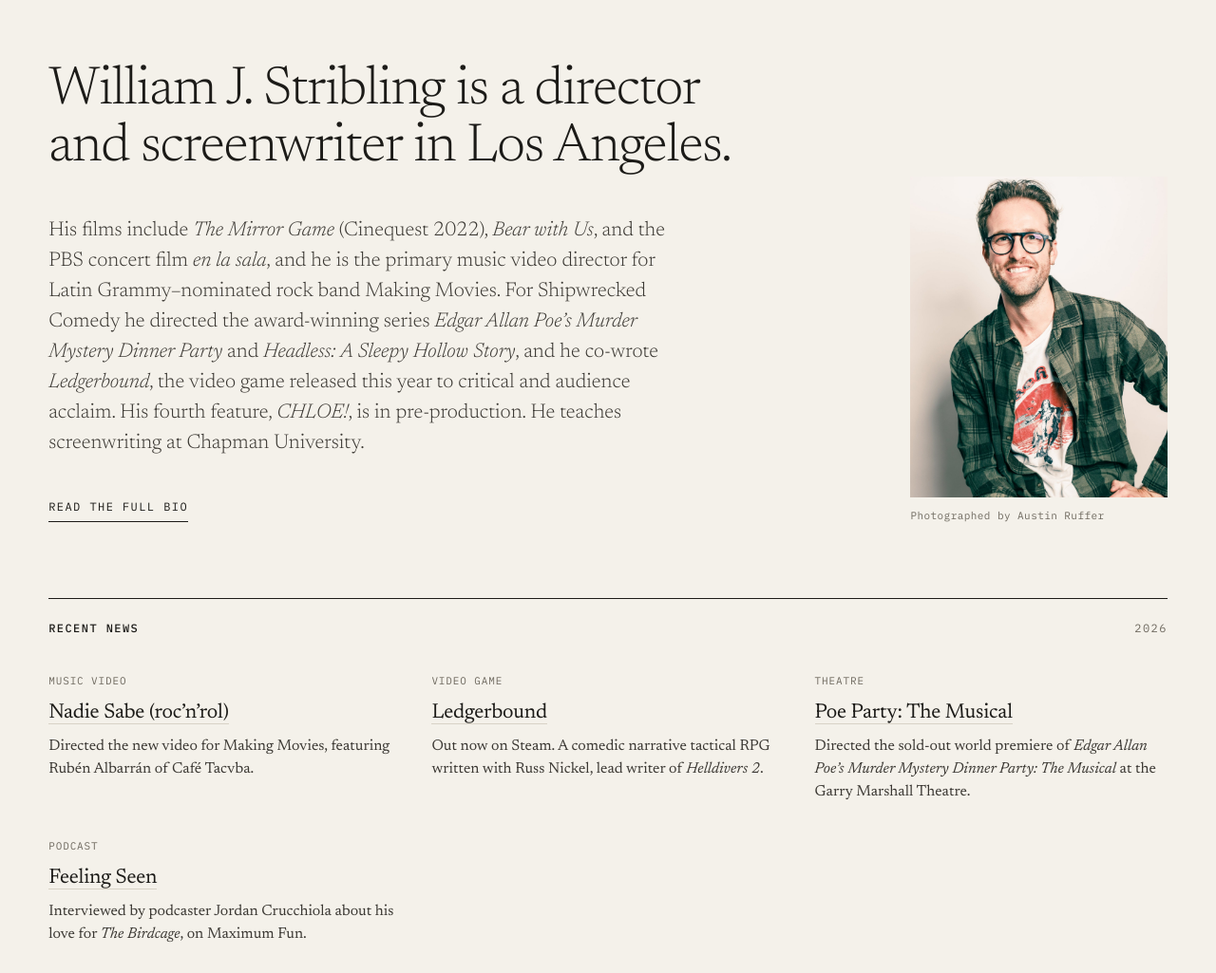
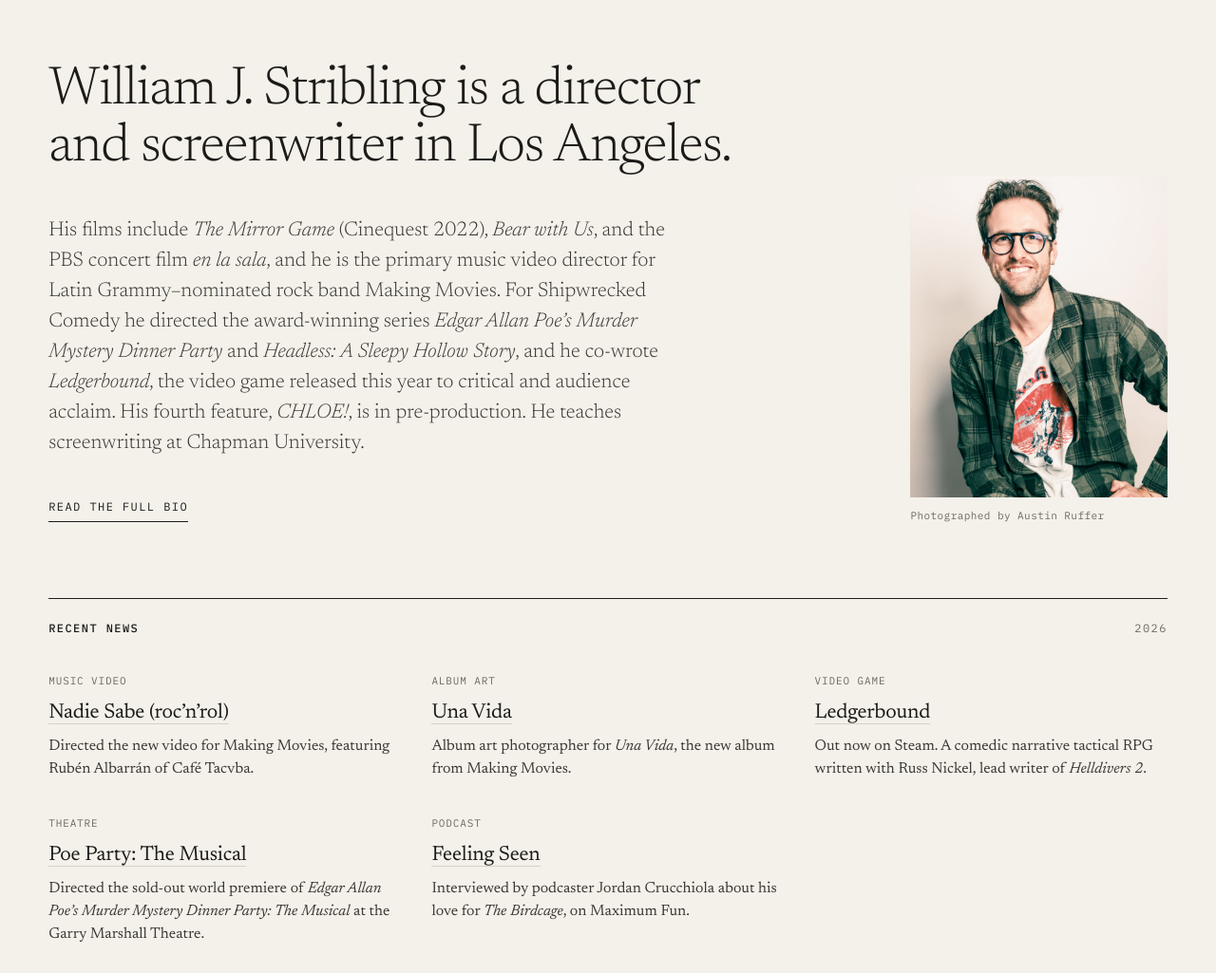
Before and after one commit to WJStribling/WJStribling.github.io, a plain HTML site: page index.html in a window 1280 px wide. Shown: the part 72-1097 px from the top of the page at 95% size. Drawn offline with Linux system fonts and the light colour scheme.

Commit message:
Add Una Vida album art credit to Recent News

```diff
--- a/index.html
+++ b/index.html
@@ -59,6 +59,12 @@
         <p class="x-p mono muted news-kick">Music video</p>
         <h3 class="x-h news-title"><a href="https://www.youtube.com/watch?v=IsVixlylIZs" target="_blank" rel="noopener">Nadie Sabe (roc&rsquo;n&rsquo;rol)</a></h3>
         <p class="x-p news-note">Directed the new video for Making Movies, featuring Rubén Albarrán of Café Tacvba.</p>
+      </article>
+
+      <article class="news-item">
+        <p class="x-p mono muted news-kick">Album art</p>
+        <h3 class="x-h news-title"><a href="https://www.makingmovies.world/" target="_blank" rel="noopener">Una Vida</a></h3>
+        <p class="x-p news-note">Album art photographer for <em>Una Vida</em>, the new album from Making Movies.</p>
       </article>
 
       <article class="news-item">
```
